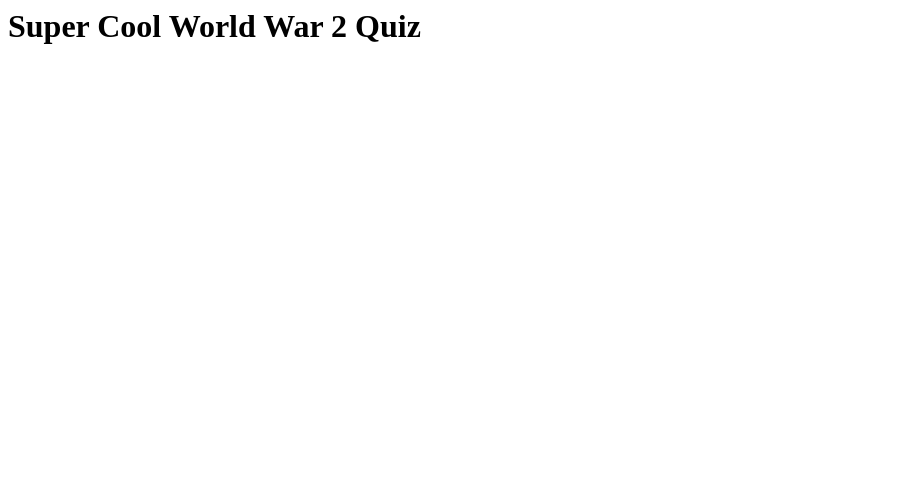
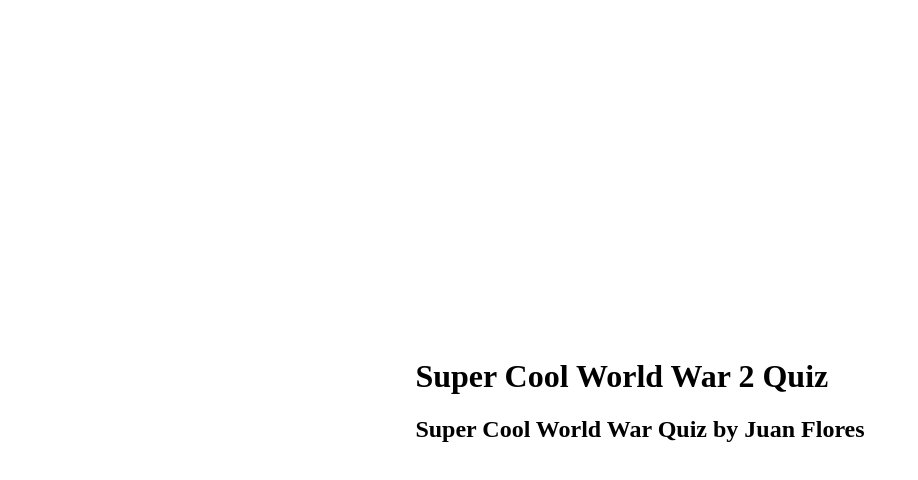
Before and after one commit to EASYMAK777/World-War-2-Quiz, a plain HTML site: page index.html in a window 1280 px wide. Shown: the whole page, without its empty margins (0-918 px from the left). Drawn offline with Linux system fonts and the light colour scheme.

Commit message:
added h2 h2 centered them using flexbox

```diff
--- a/Assets/CSS/styles.css
+++ b/Assets/CSS/styles.css
@@ -0,0 +1,16 @@
+html,body {
+    display: flex;
+    align-items: center;
+    justify-content: center;
+   margin-left: auto;
+    width: 100%;
+    margin-right: auto;
+
+}
+
+
+.container{
+    display: block;
+    align-items: center;
+    justify-content: center;
+}
--- a/index.html
+++ b/index.html
@@ -7,7 +7,17 @@
     <link rel="stylesheet" href="./Assets/CSS/styles.css">
 </head>
 <body>
-    <h1>Super Cool World War 2 Quiz</h1>
+    <main class="container">
+        <div>
+
+            <h1>Super Cool World War 2 Quiz</h1>
+        </div>
+        <div>
+            <h2>Super Cool World War Quiz by Juan Flores</h2>
+
+        </div>
+
+    </main>
 
     <script src="./Assets/script/script.js"></script>
 </body>
```
